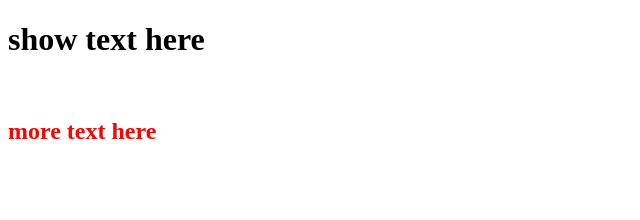
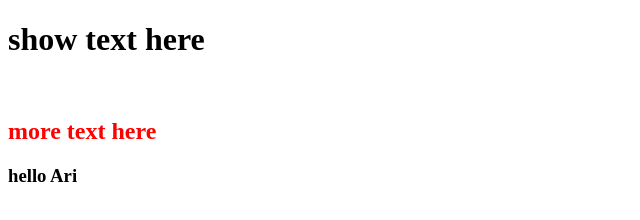
Before and after one commit to msitu12/github, a plain HTML site: page index.html in a window 1280 px wide. Shown: the full height of the page, 0-640 px from the left. Drawn offline with Linux system fonts and the light colour scheme.

Commit message:
Hello Ari

```diff
--- a/index.html
+++ b/index.html
@@ -10,6 +10,7 @@
 
 	<h1>show text here</h1><br>
 	<h2>more text here</h2>
+	<h3>hello Ari</h3>
 
 
 </body>
```
